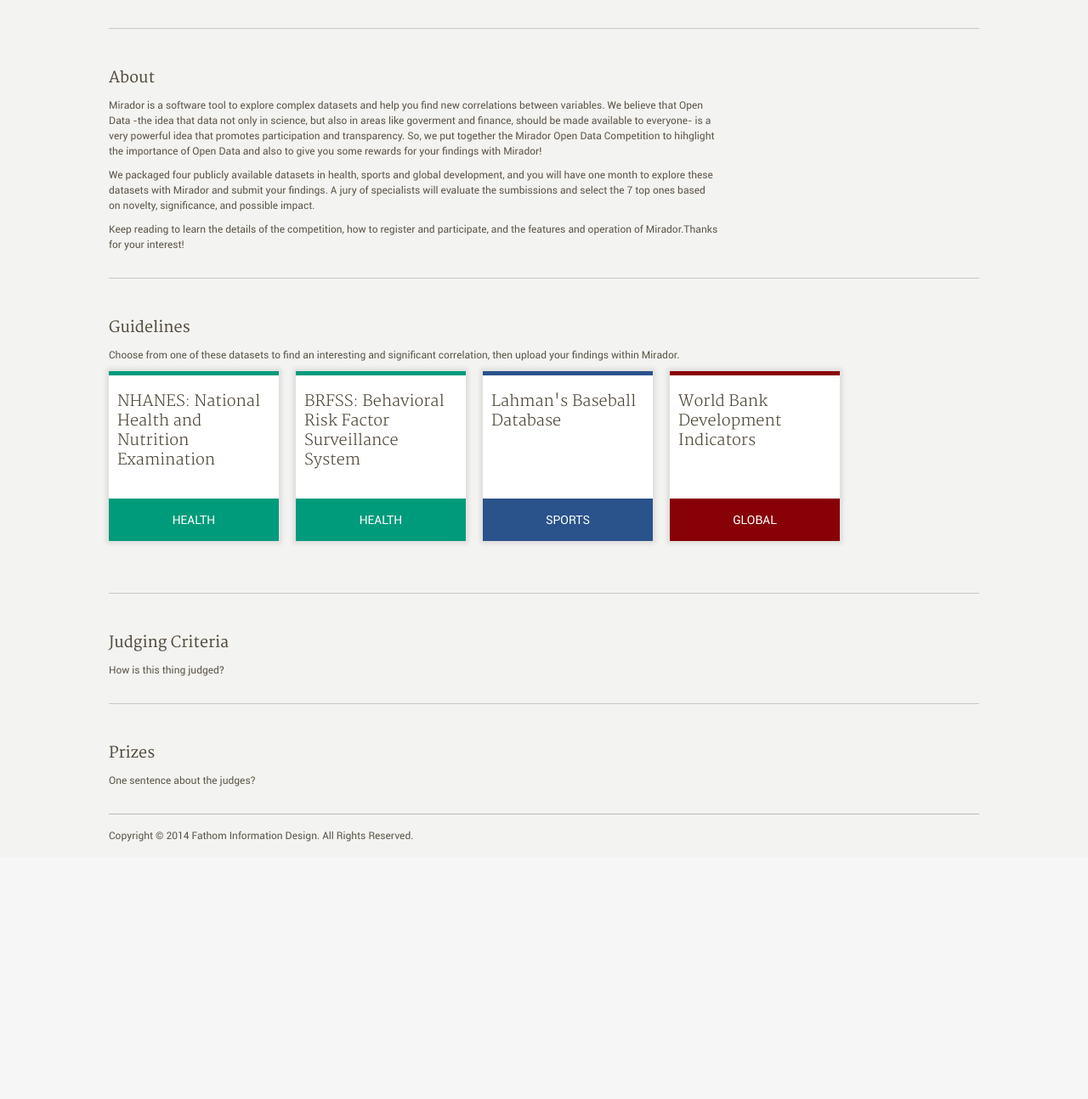
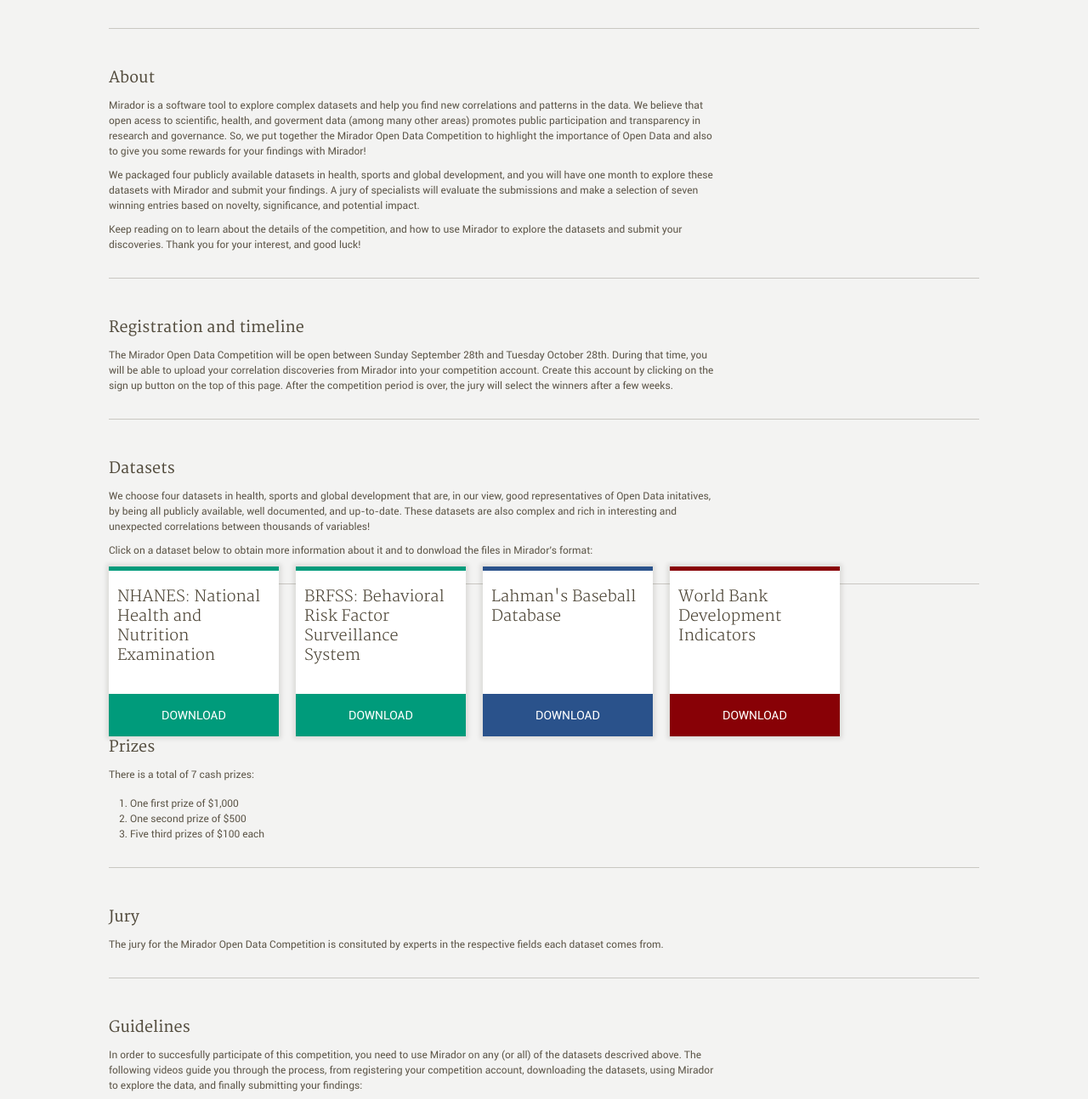
Before and after one commit to mirador/open-data-competition, a PHP site: page / in a window 1280 px wide. Shown: the part 497-1791 px from the top of the page at 85% size. Before the commit the page ends 1488 px from the top, so only its background shows below. Run offline with PHP 8.4, Linux system fonts and the light colour scheme.

Commit message:
working on the competition page

```diff
--- a/www/html/css/main.css
+++ b/www/html/css/main.css
@@ -272,7 +272,7 @@
   height: 340px;
   min-width: 700px;
 }
-body #main-con #body-con #manual-contents .section .category {
+body #main-con #body-con #manual-contents .section .datasets {
   float: left;
   width: 200px;
   height: 200px;
@@ -288,18 +288,18 @@
   transition: all 0.2s ease-in-out;
   cursor: pointer;
 }
-body #main-con #body-con #manual-contents .section .category:hover {
+body #main-con #body-con #manual-contents .section .datasets:hover {
   -webkit-box-shadow: 0px 0px 5px 5px rgba(30, 20, 0, 0.1);
   -moz-box-shadow: 0px 0px 5px 5px rgba(30, 20, 0, 0.1);
   box-shadow: 0px 0px 5px 5px rgba(30, 20, 0, 0.1);
 }
-body #main-con #body-con #manual-contents .section .category h4 {
+body #main-con #body-con #manual-contents .section .datasets h4 {
   font-family: MerriLight;
   font-size: 18px;
   padding: 0 10px;
   color: rgba(30, 20, 0, 0.8);
 }
-body #main-con #body-con #manual-contents .section .category h1 {
+body #main-con #body-con #manual-contents .section .datasets h1 {
   font-family: RoboReg;
   font-size: 14px;
   text-align: center;
@@ -311,22 +311,22 @@
   line-height: 50px;
   color: white;
 }
-body #main-con #body-con #manual-contents .section .category .color {
+body #main-con #body-con #manual-contents .section .datasets .color {
   width: 100%;
   height: 5px;
   position: absolute;
   top: 0px;
 }
-body #main-con #body-con #manual-contents .section .category#bio .color,
-body #main-con #body-con #manual-contents .section .category#bio h1 {
+body #main-con #body-con #manual-contents .section .datasets#health .color,
+body #main-con #body-con #manual-contents .section .datasets#health h1 {
   background: #009b7b;
 }
-body #main-con #body-con #manual-contents .section .category#social .color,
-body #main-con #body-con #manual-contents .section .category#social h1 {
+body #main-con #body-con #manual-contents .section .datasets#sports .color,
+body #main-con #body-con #manual-contents .section .datasets#sports h1 {
   background: #2a528b;
 }
-body #main-con #body-con #manual-contents .section .category#financial .color,
-body #main-con #body-con #manual-contents .section .category#financial h1 {
+body #main-con #body-con #manual-contents .section .datasets#global .color,
+body #main-con #body-con #manual-contents .section .datasets#global h1 {
   background: #880106;
 }
 body #main-con #body-con #instructions {
--- a/www/html/css/main.less
+++ b/www/html/css/main.less
@@ -299,7 +299,7 @@
 						height: 340px;
 						min-width: 700px;
 					}
-					.category {
+					.datasets {
 						float: left;
 						width: 200px;
 						height: 200px;
@@ -336,13 +336,13 @@
 							position: absolute;
 							top: 0px;
 						}
-						&#bio .color, &#bio h1 {
+						&#health .color, &#health h1 {
 							background: rgb(0, 155, 123);
 						}
-						&#social .color, &#social h1 {
+						&#sports .color, &#sports h1 {
 							background: rgb(42, 82, 139);
 						}
-						&#financial .color, &#financial h1 {
+						&#global .color, &#global h1 {
 							background: rgb(136, 1, 6);
 						}
 					}
--- a/www/html/index.html
+++ b/www/html/index.html
@@ -28,43 +28,62 @@
 
 				<div class="section">
 					<h1>About</h1>
-					<p><a href="http://fathom.info/mirador">Mirador</a> is a software tool to explore complex datasets and help you find new correlations between variables. We believe that Open Data -the idea that data not only in science, but also in areas like goverment and finance, should be made available to everyone- is a very powerful idea that promotes participation and transparency. So, we put together the Mirador Open Data Competition to hihglight the importance of Open Data and also to give you some rewards for your findings with Mirador!</p>
+					<p><a href="http://fathom.info/mirador">Mirador</a> is a software tool to explore complex datasets and help you find new correlations and patterns in the data. We believe that open acess to scientific, health, and goverment data (among many other areas) promotes public participation and transparency in research and governance. So, we put together the Mirador Open Data Competition to highlight the importance of Open Data and also to give you some rewards for your findings with Mirador!</p>
 
-					<p>We packaged four publicly available datasets in health, sports and global development, and you will have one month to explore these datasets with Mirador and submit your findings. A jury of specialists will evaluate the sumbissions and select the 7 top ones based on novelty, significance, and possible impact.</p>
+					<p>We packaged four publicly available datasets in health, sports and global development, and you will have one month to explore these datasets with Mirador and submit your findings. A jury of specialists will evaluate the submissions and make a selection of seven winning entries based on novelty, significance, and potential impact.</p>
 
-					<p>Keep reading to learn the details of the competition, how to register and participate, and the features and operation of Mirador.Thanks for your interest!</p>
+					<p>Keep reading on to learn about the details of the competition, and how to use Mirador to explore the datasets and submit your discoveries. Thank you for your interest, and good luck!</p>
 				</div>
-				<div class="section" id="guideline">
-					<h1>Guidelines</h1>
-					<p>Choose from one of these datasets to find an interesting and significant correlation, then upload your findings within Mirador.</p>
-					<div class="category" id="bio">
+				<div class="section">
+					<h1>Registration and timeline</h1>
+                    <p>The Mirador Open Data Competition will be open between Sunday September 28th and Tuesday October 28th. During that time, you will be able to upload your correlation discoveries from Mirador into your competition account. Create this account by clicking on the sign up button on the top of this page. After the competition period is over, the jury will select the winners after a few weeks.</p>
+                </div>
+				<div class="section" id="datasets">
+					<h1>Datasets</h1>
+					<p>We choose four datasets in health, sports and global development that are, in our view, good representatives of Open Data initatives, by being all publicly available, well documented, and up-to-date. These datasets are also complex and rich in interesting and unexpected correlations between thousands of variables!</p>
+					<p>Click on a dataset below to obtain more information about it and to donwload the files in Mirador's format:</p>
+					<div class="datasets" id="health">
 						<div class="color"></div>
-                        <h4><a href="https://github.com/mirador/nhanes/releases/download/latest/nhanes.zip">NHANES: National Health and Nutrition Examination</a></h4>
-						<h1>Health</h1>
+                        <h4><a href="http://www.cdc.gov/nchs/nhanes.htm">NHANES: National Health and Nutrition Examination</a></h4>
+						<h1><a href="https://github.com/mirador/nhanes/releases/download/latest/nhanes.zip">Download</a></h1>
 					</div>
-					<div class="category" id="bio">
+					<div class="datasets" id="health">
 						<div class="color"></div>
-                        <h4><a href="https://github.com/mirador/brfss/releases/download/latest/brfss.zip">BRFSS: Behavioral Risk Factor Surveillance System </a></h4>
-						<h1>Health</h1>
+                        <h4><a href="http://www.cdc.gov/brfss/">BRFSS: Behavioral Risk Factor Surveillance System</a></h4>
+						<h1><a href="https://github.com/mirador/brfss/releases/download/latest/brfss.zip">Download</a></h1>
 					</div>
-					<div class="category" id="social">
+					<div class="datasets" id="sports">
 						<div class="color"></div>
-						<h4><a href="https://github.com/mirador/lahman/releases/download/latest/lahman.zip">Lahman's Baseball Database</a></h4>
-						<h1>Sports</h1>
+						<h4><a href="http://www.seanlahman.com/baseball-archive/statistics/">Lahman's Baseball Database</a></h4>
+						<h1><a href="https://github.com/mirador/lahman/releases/download/latest/lahman.zip">Download</a></h1>
 					</div>
-					<div class="category" id="financial">
+					<div class="datasets" id="global">
 						<div class="color"></div>
-					    <h4><a href="https://github.com/mirador/worldbank/releases/download/latest/worldbank.zip">World Bank Development Indicators</a></h4>
-						<h1>Global</h1>
+					    <h4><a href="http://data.worldbank.org/data-catalog/world-development-indicators">World Bank Development Indicators</a></h4>
+						<h1><a href="https://github.com/mirador/worldbank/releases/download/latest/worldbank.zip">Download</a></h1>
 					</div>
 				</div>
 				<div class="section">
-					<h1>Judging Criteria</h1>
-					<p>How is this thing judged?</p>
+					<h1>Prizes</h1>
+					<p>There is a total of 7 cash prizes:</p>
+					<ol>
+                      <li>One first prize of $1,000</li>
+                      <li>One second prize of $500</li>
+                      <li>Five third prizes of $100 each</li>
+                    </ol>
 				</div>
 				<div class="section">
-					<h1>Prizes</h1>
-					<p>One sentence about the judges?</p>
+					<h1>Jury</h1>
+					<p>The jury for the Mirador Open Data Competition is consituted by experts in the respective fields each dataset comes from.</p>
+				</div>
+				<div class="section">
+					<h1>Guidelines</h1>
+					<p>In order to succesfully participate of this competition, you need to use Mirador on any (or all) of the datasets descrived above. The following videos guide you through the process, from registering your competition account, downloading the datasets, using Mirador to explore the data, and finally submitting your findings:</p>
+					<iframe src="http://player.vimeo.com/video/102998774?title=0&amp;byline=0&amp;portrait=0&amp;color=9dbbc9" width="500" height="281" frameborder="0" webkitallowfullscreen mozallowfullscreen allowfullscreen></iframe><br>
+					<iframe src="http://player.vimeo.com/video/102998774?title=0&amp;byline=0&amp;portrait=0&amp;color=9dbbc9" width="500" height="281" frameborder="0" webkitallowfullscreen mozallowfullscreen allowfullscreen></iframe><br>
+					<iframe src="http://player.vimeo.com/video/102998774?title=0&amp;byline=0&amp;portrait=0&amp;color=9dbbc9" width="500" height="281" frameborder="0" webkitallowfullscreen mozallowfullscreen allowfullscreen></iframe><br>
+					<iframe src="http://player.vimeo.com/video/102998774?title=0&amp;byline=0&amp;portrait=0&amp;color=9dbbc9" width="500" height="281" frameborder="0" webkitallowfullscreen mozallowfullscreen allowfullscreen></iframe><br>
+					<p>The homepage of Mirador also features a detailed user manual that describes all the features available in the software.</p>
 				</div>
 			</div>
 		</div>
```
Lines whose indentation alone changed are shown as unchanged.
